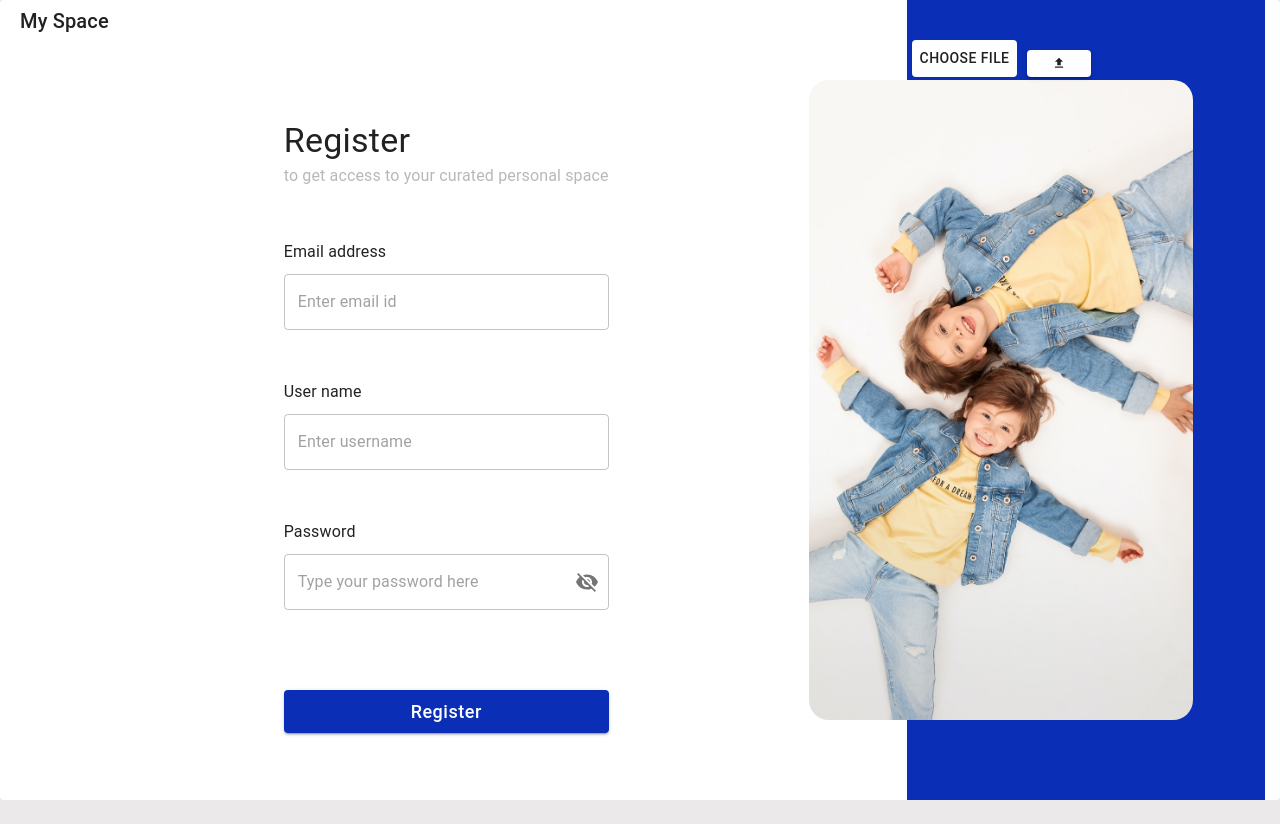
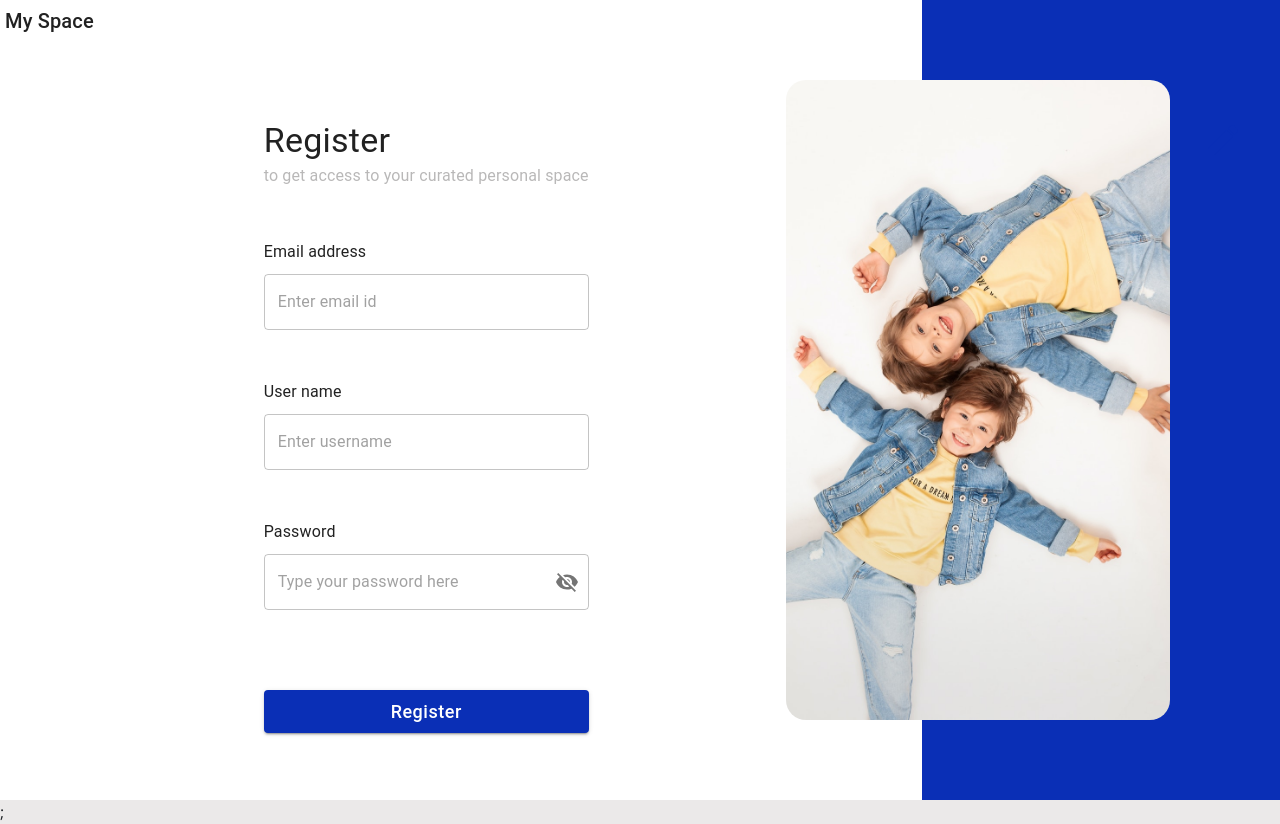
Before and after one commit to fullstack-Kp/mySpace02, a React (Create React App) app: page /custom-card in a window 1280 px wide. Before the commit the page ends 800 px from the top, so only its background shows below. Built offline with nearby package versions, Linux system fonts and the light colour scheme.

Commit message:
fixed image upload

```diff
--- a/src/App.js
+++ b/src/App.js
@@ -24,6 +24,7 @@ function App() {
   const [isLogin, setIsLogin] = useState(true);
   const [loginDetails, setLoginDetails] = useState({});
   const [registedDetails, setRegisteredDetails] = useState({});
+  const [profilePic, setProfilePic] = useState("");
 
   const handleLogout = () => {
     localStorage.removeItem("userToken");
@@ -39,6 +40,8 @@ function App() {
     themeMode,
     setThemeMode,
     handleLogout,
+    profilePic,
+    setProfilePic,
   };
 
   useEffect(() => {
@@ -79,11 +82,19 @@ function App() {
   };
 
   if (!isRegistered) {
-    return <Register onRegisterHandler={onRegisterHandler} />;
+    return (
+      <MyContext.Provider value={values}>
+        <Register onRegisterHandler={onRegisterHandler} />;
+      </MyContext.Provider>
+    );
   }
 
   if (isRegistered && isLoggedIn === false) {
-    return <Login />;
+    return (
+      <MyContext.Provider value={values}>
+        <Login />
+      </MyContext.Provider>
+    );
   }
 
   return (
--- a/src/components/Header/index.js
+++ b/src/components/Header/index.js
@@ -28,12 +28,11 @@ const Header = () => {
   const context = useContext(MyContext);
 
   useEffect(() => {
-    // Retrieve the saved image from localStorage
-    const savedImage = localStorage.getItem("uploadedImage");
+    const savedImage = context.profilePic;
     if (savedImage) {
       setImageURL(savedImage);
     }
-  }, []);
+  }, [context.profilePic]);
 
   const handleOpenMyAcc = (event) => {
     setAnchorEl(event.currentTarget);
--- a/src/components/auth/signIn/SignIn.js
+++ b/src/components/auth/signIn/SignIn.js
@@ -16,7 +16,6 @@ export const SignIn = ({ onClickLogInHandler }) => {
   };
 
   const onClickHandler = () => {
-    alert(`${loginDetails.password} ${loginDetails.username}`);
     onClickLogInHandler?.(loginDetails);
     localStorage.setItem("isLoggedIn", JSON.stringify(true));
   };
--- /dev/null
+++ b/src/components/cards/uploadProfileCard.jsx
@@ -0,0 +1,35 @@
+import { Backdrop, Button, Card, CardContent, Typography } from "@mui/material";
+import React from "react";
+
+const UploadProfileCard = ({ open, handleClose, handleButtonClick }) => {
+  return (
+    <Backdrop
+      sx={(theme) => ({ color: "#fff", zIndex: theme.zIndex.drawer + 1 })}
+      open={open}
+      onClick={handleClose}
+    >
+      <Card sx={{ minWidth: 275 }}>
+        <CardContent
+          sx={{
+            display: "flex",
+            flexDirection: "column",
+            alignItems: "center",
+          }}
+        >
+          <Typography gutterBottom sx={{ color: "black", fontSize: 24 }}>
+            Update your personal favourite picture 😍
+          </Typography>
+          <Button
+            sx={{ width: "60%", marginTop: 8, marginBottom: 8 }}
+            variant="contained"
+            onClick={handleButtonClick}
+          >
+            Choose from File
+          </Button>
+        </CardContent>
+      </Card>
+    </Backdrop>
+  );
+};
+
+export default UploadProfileCard;
--- a/src/layouts/mainLayout/MainLayout.css
+++ b/src/layouts/mainLayout/MainLayout.css
@@ -1,5 +1,5 @@
 .blueContainer {
-    background-color: #0A2FB6;
+  background-color: #0a2fb6;
   width: 28vw;
 }
 
@@ -22,4 +22,6 @@
   width: 100vw;
   height: 100vh;
   max-width: 100%;
+  padding: 0;
+  border-radius: 0;
 }
--- a/src/layouts/mainLayout/MainLayout.jsx
+++ b/src/layouts/mainLayout/MainLayout.jsx
@@ -1,36 +1,47 @@
-import { Box, Button, Card, CardMedia, Typography } from "@mui/material";
+import {
+  Alert,
+  Box,
+  Button,
+  Card,
+  CardMedia,
+  IconButton,
+  Snackbar,
+  SnackbarContent,
+  Typography,
+} from "@mui/material";
 import Pic from "../../assets/images/pic.png";
-import { useState, useRef, useEffect } from "react";
+import { useState, useRef, useEffect, useContext } from "react";
 import { MdUpload } from "react-icons/md";
+import Edit from "@mui/icons-material/Edit";
+
 import DummyProfile from "../../assets/images/pic.png";
 import Logo from "../../assets/images/logo.png";
 import "./MainLayout.css";
+import UploadProfileCard from "../../components/cards/uploadProfileCard";
+import { MyContext } from "../../App";
 
 export const MainLayout = ({ component }) => {
-  const [file, setFile] = useState(null);
   const [imageURL, setImageURL] = useState(DummyProfile);
+  const [showUploadPic, setShowUploadPic] = useState(false);
+  const [showAlert, setShowAlert] = useState(false);
   const fileInputRef = useRef(null);
-
+  const { setProfilePic, profilePic } = useContext(MyContext);
   // Load saved image from localStorage on initial render
   useEffect(() => {
-    const savedImage = localStorage.getItem("uploadedImage");
-    if (savedImage) {
-      setImageURL(savedImage); // Load image URL from local storage if available
+    if (profilePic) {
+      setImageURL(profilePic);
     }
-  }, []);
+  }, [profilePic]);
 
   // Function to handle file selection
   const handleFileChange = (event) => {
     const selectedFile = event.target.files[0];
-    setFile(selectedFile);
-    // setImageURL(URL.createObjectURL(selectedFile));
-    const reader = new FileReader();
-    reader.onloadend = () => {
-      const base64String = reader.result;
-      setImageURL(base64String);
-      localStorage.setItem("uploadedImage", base64String); // Save to localStorage
-    };
-    reader.readAsDataURL(selectedFile);
+
+    if (!selectedFile?.type?.includes("image")) {
+      setShowAlert(true);
+      return;
+    }
+    setProfilePic(URL.createObjectURL(selectedFile));
   };
 
   // Function to handle button click to trigger file input click
@@ -38,59 +49,50 @@ export const MainLayout = ({ component }) => {
     fileInputRef.current.click();
   };
 
-  // Function to handle file upload (e.g., sending it to an API)
-  const handleUpload = () => {
-    if (!file) {
-      alert("No file selected");
-      return;
-    }
-
-    const formData = new FormData();
-    formData.append("file", file);
-
-    // Replace with actual upload code (e.g., API request)
-    /*
-    fetch("your_upload_endpoint", {
-      method: "POST",
-      body: formData,
-    })
-      .then((response) => response.json())
-      .then((data) => {
-        console.log("File uploaded successfully:", data);
-      })
-      .catch((error) => {
-        console.error("Error uploading file:", error);
-      });
-    */
-
-    alert("File ready to upload");
-    URL.revokeObjectURL(imageURL);
-  };
-
   return (
-    <Card className="container" elevation={0}>
+    <>
+      <Card
+        sx={{
+          borderRadius: 0,
+        }}
+        className="container"
+        elevation={0}
+      >
         <Typography variant="h6" className="logo">
           My Space
         </Typography>
         <Box component="image" sx={{ height: 54 }} alt="Logo" src={Logo} />
         {component ? component : null}
-      {/* <CardMedia className="personalImage" component="img" image={Pic} /> */}
         {imageURL && (
-        // <Card style={{ marginTop: "20px" }}>
+          <div
+            style={{
+              position: "relative",
+              display: "flex",
+            }}
+          >
             <CardMedia
               className="personalImage"
               component="img"
               image={imageURL}
               alt="Uploaded Preview"
-          // style={{ height: 200 }}
             />
-        // </Card>
+
+            <Edit
+              style={{
+                position: "relative",
+                top: 120,
+                right: -340,
+                cursor: "pointer",
+                color: "#0A2FB6",
+              }}
+              sx={{
+                fontSize: 40,
+              }}
+              onClick={() => setShowUploadPic(true)}
+            />
+          </div>
         )}
         <div className="blueContainer">
-        {/* <div className="uploadButton"> */}
-        {/* <Button sx={{display: 'flex' , alignItems: 'center' , backgroundColor: 'wheat' , top: '92%' , left: 4 , width: 50 , height: 50 }} > <MdUpload/></Button> */}
-        {/* <Button variant="contained" sx={{display: 'flex' , alignItems: 'center' , backgroundColor: 'wheat' , top: '92%' , left: 4 , width: 50 , height: 50 }} onClick={handleButtonClick}>
-      </Button> */}
           <div
             style={{
               display: "flex",
@@ -99,34 +101,34 @@ export const MainLayout = ({ component }) => {
               gap: 15,
             }}
           >
-          <Button
-            color="white"
-            sx={{ display: "flex", backgroundColor: "white", top: 40, left: 5 }}
-            onClick={handleButtonClick}
-          >
-            Choose File
-          </Button>
             <input
               type="file"
               ref={fileInputRef}
               style={{ display: "none" }}
               onChange={handleFileChange}
             />
-          {file && (
-            <Typography variant="body1">Selected File: {file.name}</Typography>
-          )}
-          <Button
-            variant="contained"
-            color="white"
-            sx={{ display: "flex", backgroundColor: "white", top: 40 }}
-            onClick={handleUpload}
-            style={{ marginTop: "10px" }}
+          </div>
+        </div>
+        <UploadProfileCard
+          open={showUploadPic}
+          handleClose={() => setShowUploadPic(false)}
+          handleButtonClick={handleButtonClick}
+        />
+      </Card>
+      <Snackbar
+        anchorOrigin={{ vertical: "top", horizontal: "center" }}
+        open={showAlert}
+        onClose={() => setShowAlert(false)}
       >
-            <MdUpload />
-          </Button>
-        </div>
-        {/* </div> */}
-      </div>
-    </Card>
+        <Alert
+          onClose={() => setShowAlert(false)}
+          severity="error"
+          variant="filled"
+          sx={{ width: 500 }}
+        >
+          Please select image only
+        </Alert>
+      </Snackbar>
+    </>
   );
 };
--- a/src/pages/MyHabit.js
+++ b/src/pages/MyHabit.js
@@ -86,7 +86,7 @@ const HabitPage = () => {
         </Typography>
         <Row>
           <Col md={6}>
-            <Typography variant="h6">Today's Habits</Typography>
+            <Typography variant="h6">Today&apos;s Habits</Typography>
             <ul className="list-unstyled">
               {habits.map((habit, index) => (
                 <li key={index} className="d-flex align-items-center">
--- a/src/pages/MyMood.js
+++ b/src/pages/MyMood.js
@@ -93,7 +93,7 @@ const MoodPage = () => {
         <Row>
           <Col md={6}>
             <Typography variant="h6" style={{ fontWeight: "bold" }}>
-              Today's Mood
+              Today&apos;s Mood
             </Typography>
             <input
               type="text"
```
Also changed, not shown: src/App.css (+182 -115 lines), src/components/auth/signOut/SignOut.jsx (+3 -5 lines), .eslintrc.js. Lines whose indentation alone changed are shown as unchanged.
